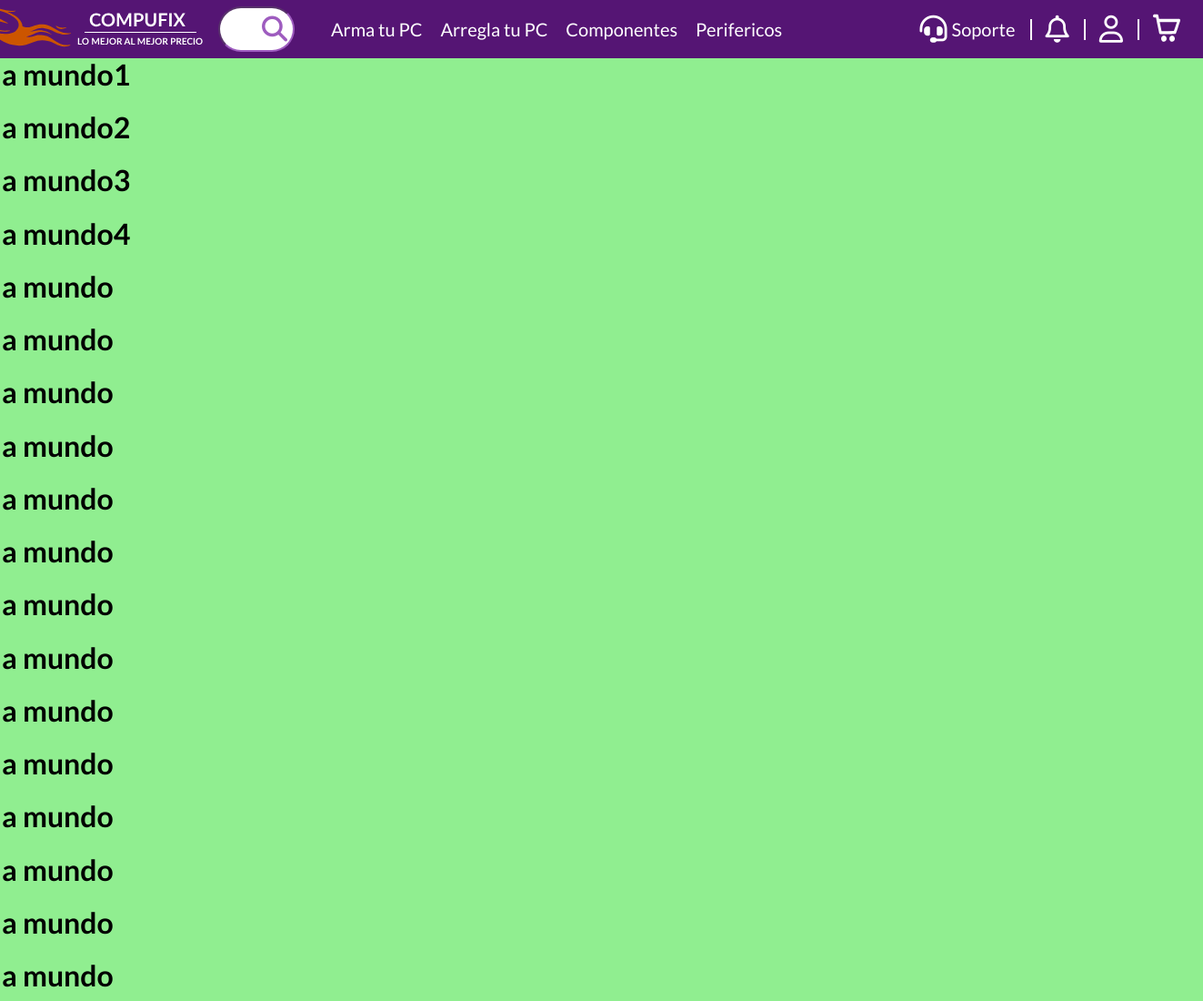
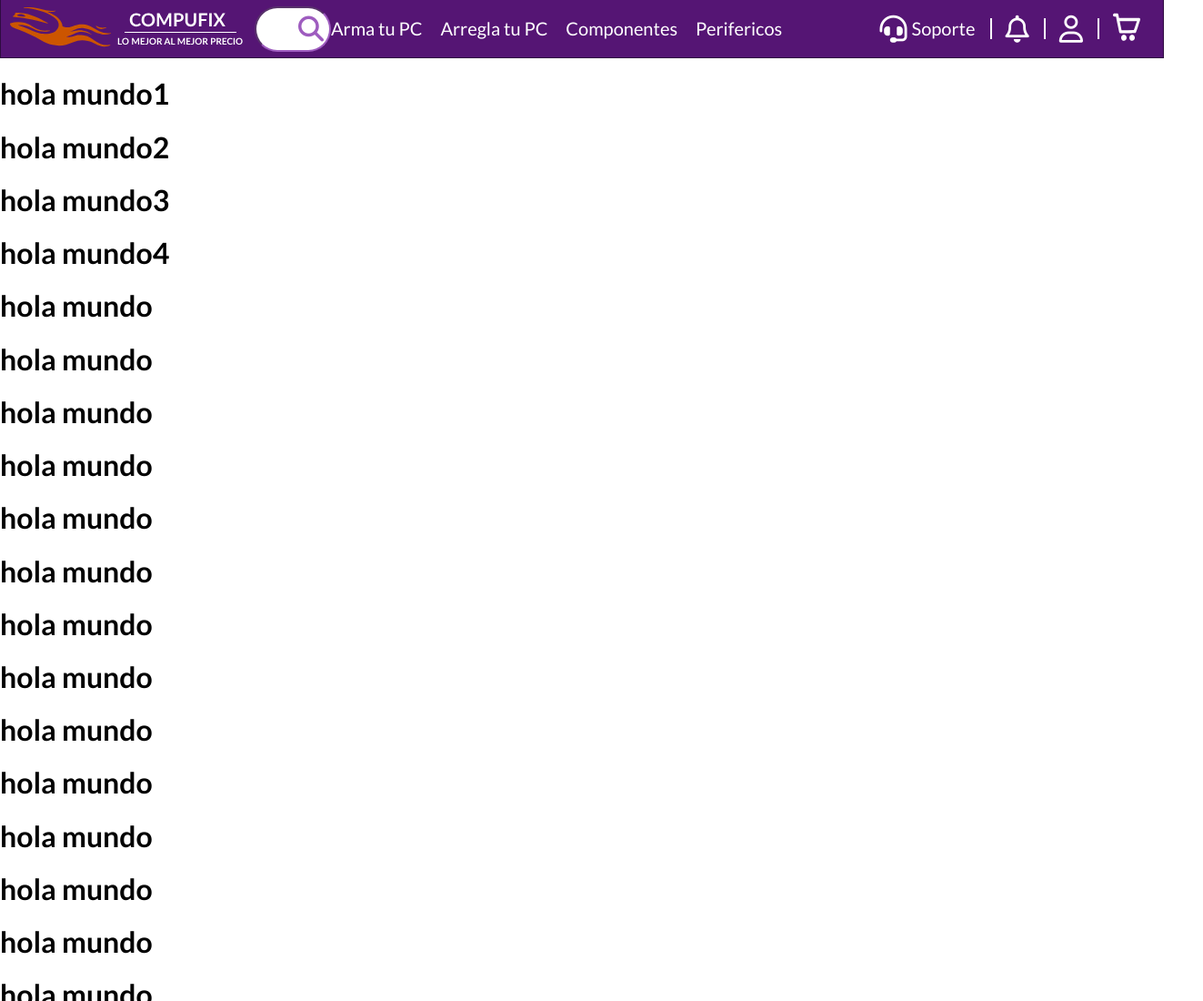
Before and after one commit to ivan545353/Proyecto-CompuFix, a plain HTML site: page index.html in a window 1280 px wide. Shown: the top 1100 px of the page at 91% size, 1323 px wide, since content can reach past the window. Drawn offline with Linux system fonts and the light colour scheme.

Commit message:
mejoras navbar

```diff
--- a/css/styles.css
+++ b/css/styles.css
@@ -1,6 +1,8 @@
 /*Estilos generales*/
+*{
+    box-sizing: border-box;
+}
 body{
-    background-color: lightgreen;
     font-family: 'Lato',sans-serif;
 }
 footer{
@@ -9,27 +11,21 @@ footer{
     width: 100%;
 }
 header{
-    background-color: red;
+    background-color: #551574;
     height: 64px;
-    width: 100%;
+    width: 100vw;
     position: fixed;
     top: 0;
     z-index: 100;
+    border-bottom:1px solid #2E0B40;
 }
-main{
-    width: 1366px;
-    position: relative;
-    left: 50%;
-    transform: translate(-50%);
-    margin-top: 64px;
-    z-index: 1;
-}
+
 /*Estilos barra de navegación*/
 .header-nav{
     background-color: #551574;
     height: 64px;
-    width: 1366px;
-    margin: auto;
+    max-width: 1366px;
+    width: 100%;
     display: flex;
     align-items: center;
     justify-content: space-between;
@@ -37,6 +33,10 @@ main{
     top: 0;
     left: 50%;
     transform: translate(-50%);
+    border-left:1px solid #2E0B40;
+    border-right:1px solid #2E0B40;
+    border-bottom:1px solid #2E0B40;
+    flex-direction: row;
 }
 .logo img{
     width: 260px;
@@ -88,6 +88,26 @@ main{
     width: 934px;
     margin-right: 25px;
 }
+ .nav-menu-item-container{
+    padding-top: 15px;
+    padding-bottom:15px;
+    cursor: pointer;
+    position: relative;
+}
+.nav-menu-item-container::after{
+    content: '';
+    position: absolute;
+    left: 0;
+    bottom: 0;
+    width: 100%;
+    border-bottom: solid 3px red;
+    opacity: 0;
+}
+.nav-menu-item-container:hover::after{
+    opacity: 1;
+    animation: myAnim 400ms ease 0s 1 normal forwards;
+}
+
 /*estilos barra de busqueda*/
 .search-container{
     position: relative;
@@ -133,3 +153,29 @@ main{
 .nav-icon{
     font-size: 30px;
 }
+
+/*Estilos main*/
+.main-container{
+    width: 100vw;
+    margin-top: 64px;
+    justify-content: center;
+    display: flex;
+}
+main{
+    max-width: 1366px;
+    width: 100%;
+    z-index: 1;
+}
+
+
+
+/*Keyframes*/
+@keyframes myAnim {
+	0% {
+		opacity: 0;
+	}
+
+	100% {
+		opacity: 1;
+	}
+}
--- a/index.html
+++ b/index.html
@@ -84,16 +84,24 @@
                    <!--Sección 1 navbar-->
             <ul class="nav-menu-seccion1">
                 <li class="nav-menu-seccion1-item">
+                    <div class="nav-menu-item-container">
                         <a href="#" class="nav-menu-seccion1-link">Arma tu PC</a>
+                    </div>
                 </li>
                 <li class="nav-menu-seccion1-item">
+                    <div class="nav-menu-item-container">
                         <a href="#" class="nav-menu-seccion1-link">Arregla tu PC</a>
+                    </div>
                 </li>
                 <li class="nav-menu-seccion1-item">
+                    <div class="nav-menu-item-container">
                         <a href="#" class="nav-menu-seccion1-link">Componentes</a>
+                    </div>
                 </li>
                 <li class="nav-menu-seccion1-item">
+                    <div class="nav-menu-item-container">
                         <a href="#" class="nav-menu-seccion1-link">Perifericos</a>
+                    </div>
                 </li>
             </ul>
                 <!--Sección 2 navbar-->
@@ -153,6 +161,7 @@
             </div>
     </header>
     <!--Contenido de la página-->
+    <div class="main-container">
         <main>
             <h1>hola mundo1</h1>
             <h1>hola mundo2</h1>
@@ -182,6 +191,7 @@
             <h1>hola mundo</h1>
             <h1>hola mundo</h1>
         </main>
+    </div>
 
     <footer>
         <h1>que onda man</h1>
```
Lines whose indentation alone changed are shown as unchanged.
